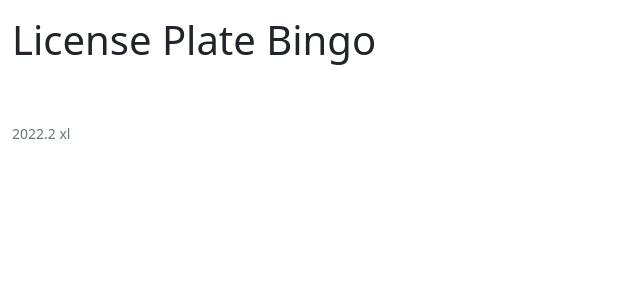
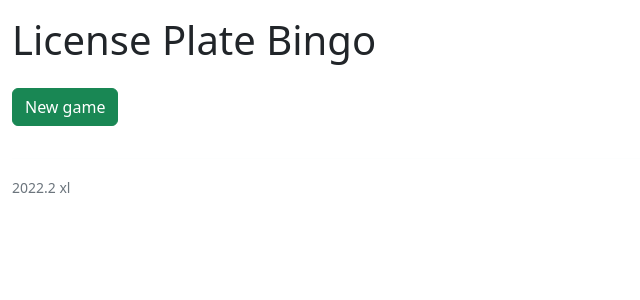
Before and after one commit to williamjacksn/license-plate-bingo, a Flask app: page / in a window 1280 px wide. Shown: the top 300 px of the page, without its empty margins (0-640 px from the left). Run offline with Flask 3, Linux system fonts and the light colour scheme; some libraries are stand-ins or nearby versions.

Commit message:
Add "New game" link to index page

```diff
--- a/license_plate_bingo/templates/index.html
+++ b/license_plate_bingo/templates/index.html
@@ -1 +1,11 @@
 {% extends 'base.html' %}
+
+{% block content %}
+    <div class="g-1 pt-3 row">
+        <div class="col-auto">
+            <a class="btn btn-success" href="{{ url_for('new') }}">
+                New game
+            </a>
+        </div>
+    </div>
+{% endblock %}
```
